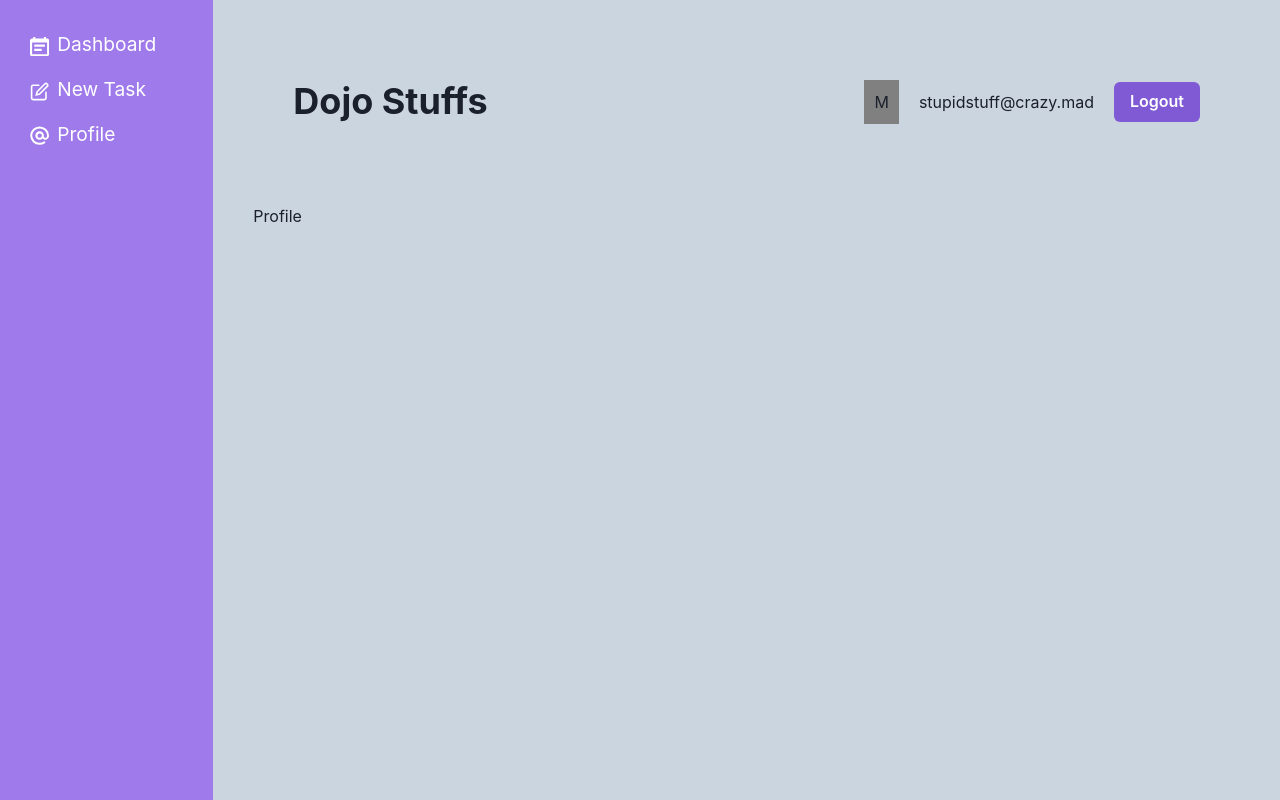
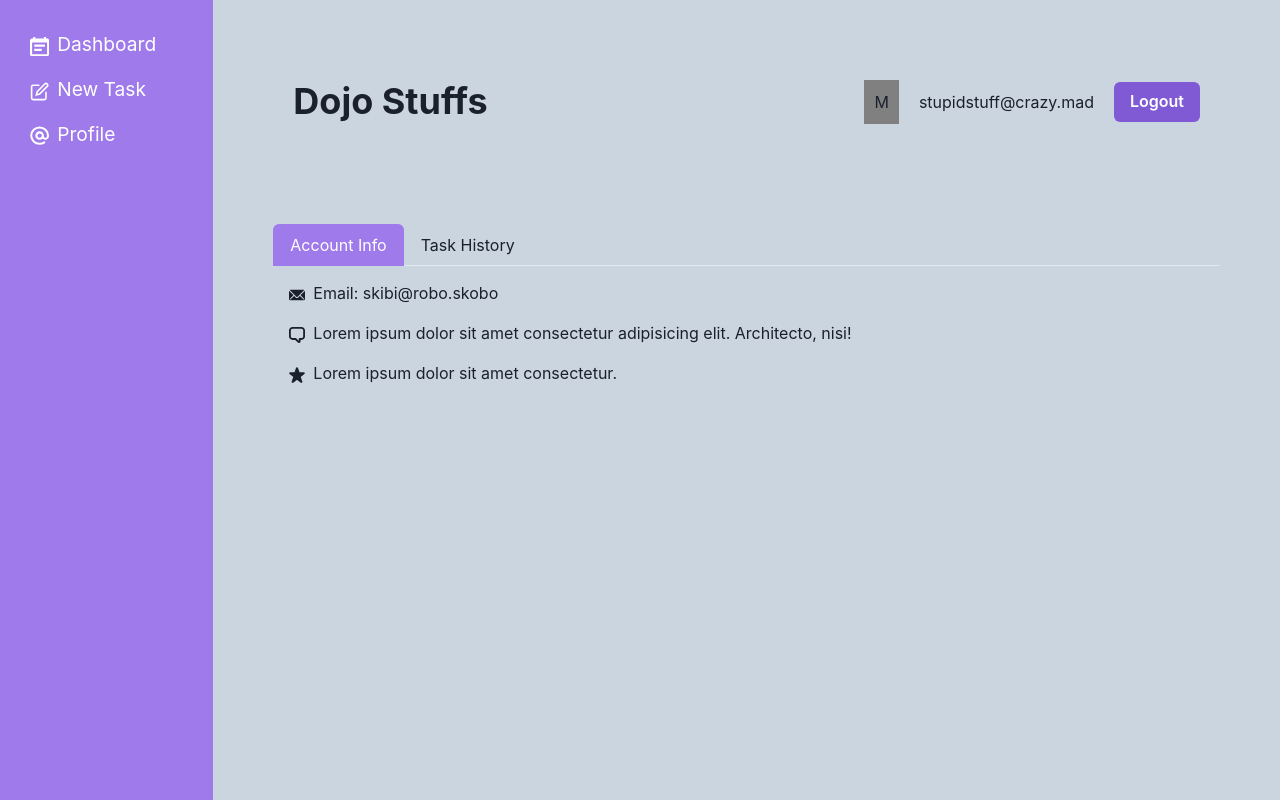
Before and after one commit to ChukwumaKingsley/dojo, a React (Vite) app: page /profile in a window 1280 px wide. Built offline with nearby package versions, Linux system fonts and the light colour scheme.

Commit message:
Lesson 8

```diff
--- a/src/pages/Profile.jsx
+++ b/src/pages/Profile.jsx
@@ -1,5 +1,60 @@
+import { ChatIcon, CheckCircleIcon, EmailIcon, StarIcon, WarningIcon } from "@chakra-ui/icons";
+import { List, ListIcon, ListItem, Tab, TabList, TabPanel, TabPanels, Tabs } from "@chakra-ui/react";
+
 export default function Profile() {
   return (
-    <div>Profile</div>
+    <Tabs mt={"40px"} p={"20px"} colorScheme="purple" variant={'enclosed'} >
+      <TabList>
+        <Tab _selected={{ color: 'white', bg: 'purple.400'}}>Account Info</Tab>
+        <Tab _selected={{ color: 'white', bg: 'purple.400'}}>Task History</Tab>
+      </TabList>
+
+      <TabPanels>
+        <TabPanel>
+          <List spacing={4}>
+            <ListItem>
+              <ListIcon as={EmailIcon} />
+              Email: skibi@robo.skobo
+            </ListItem>
+            <ListItem>
+              <ListIcon as={ChatIcon} />
+              Lorem ipsum dolor sit amet consectetur adipisicing elit. Architecto, nisi!
+            </ListItem>
+            <ListItem>
+              <ListIcon as={StarIcon} />
+              Lorem ipsum dolor sit amet consectetur.
+            </ListItem>
+          </List>
+        </TabPanel>
+        <TabPanel>
+        <List spacing={4}>
+            <ListItem>
+              <ListIcon as={CheckCircleIcon} color={"teal.400"}/>
+              Lorem ipsum dolor sit amet consectetur.
+            </ListItem>
+            <ListItem>
+              <ListIcon as={CheckCircleIcon} color={"teal.400"}/>
+              Lorem ipsum dolor sit amet consectetur adipisicing elit. Architecto, nisi!
+            </ListItem>
+            <ListItem>
+              <ListIcon as={WarningIcon} color={"red.400"}/>
+              Lorem ipsum dolor sit amet consectetur.
+            </ListItem>
+            <ListItem>
+              <ListIcon as={CheckCircleIcon} color={"teal.400"}/>
+              Lorem ipsum dolor sit amet consectetur.
+            </ListItem>
+            <ListItem>
+              <ListIcon as={CheckCircleIcon} color={"teal.400"}/>
+              Lorem ipsum dolor sit amet consectetur adipisicing elit. Architecto, nisi!
+            </ListItem>
+            <ListItem>
+              <ListIcon as={WarningIcon} color={"red.400"}/>
+              Lorem ipsum dolor sit amet consectetur.
+            </ListItem>
+          </List>
+        </TabPanel>
+      </TabPanels>
+    </Tabs>
   )
 }
```
